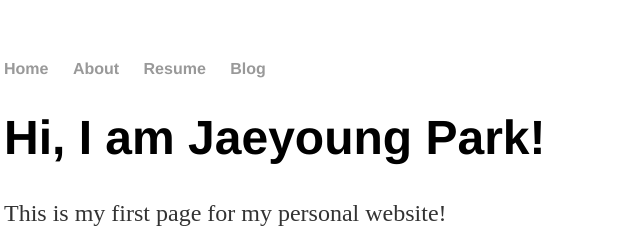
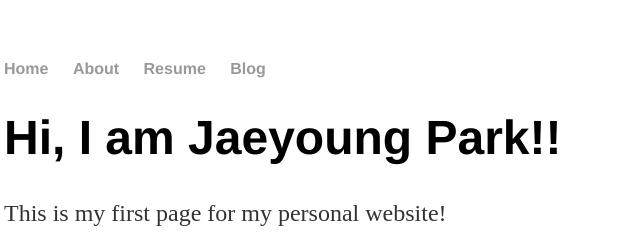
Before and after one commit to jaeyoung-jae-park/jaeyoung-jae-park.github.io, a plain HTML site: page index.html in a window 1280 px wide. Shown: the top 240 px of the page, 188-828 px from the left. Drawn offline with Linux system fonts and the light colour scheme.

Commit message:
Update index.html

```diff
--- a/index.html
+++ b/index.html
@@ -15,7 +15,7 @@
    </nav>
    <div class=”container”>
      <div class=”blurb”>
-       <h1>Hi, I am Jaeyoung Park!</h1>
+       <h1>Hi, I am Jaeyoung Park!!</h1>
        <p>This is my first page for my personal website!</a></p>
      </div>
    </div>
```
